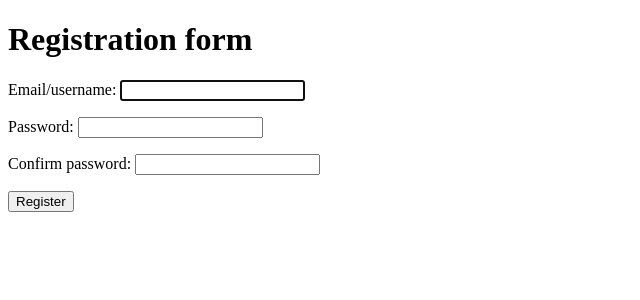
After one commit to MaratulyTemirbolat/ITStep_Django_Class_Project, a Django app: page /register/ in a window 1280 px wide. The commit adds this page. Shown: the top 300 px of the page, without its empty margins (0-640 px from the left). Run offline with Django 3.2, Linux system fonts and the light colour scheme; parts of the project's set-up code (start-up, migrations or seed data) failed here and were passed over.

Commit message:
Added authorization, registration, logout views, corresponded forms  and trial templates for them

```diff
--- /dev/null
+++ b/apps/my_new_app/forms.py
@@ -0,0 +1,37 @@
+from django import forms
+from django.contrib.auth.forms import (
+    UserCreationForm,
+    AuthenticationForm,
+)
+
+from auths.models import CustomUser
+
+
+class CustomUserRegisterForm(UserCreationForm):  # noqa
+    email = forms.EmailField(label='Email/username',
+                             widget=forms.TextInput(
+                                 attrs={'class': 'form-control'}
+                             ))
+    password1 = forms.CharField(label='Password',
+                                widget=forms.PasswordInput(
+                                    attrs={'class': 'form-control'}
+                                ))
+    password2 = forms.CharField(label='Confirm password',
+                                widget=forms.PasswordInput(
+                                    attrs={'class': 'form-control'}
+                                ))
+
+    class Meta:  # noqa
+        model = CustomUser
+        fields = ('email', 'password1', 'password2')
+
+
+class CustomerUserLoginForm(AuthenticationForm):  # noqa
+    username = forms.EmailField(label='Email/username',
+                                widget=forms.TextInput(
+                                    attrs={'class': 'form-control'}
+                                ))
+    password = forms.CharField(label='Password',
+                               widget=forms.PasswordInput(
+                                    attrs={'class': 'form-control'}
+                                ))
--- /dev/null
+++ b/apps/my_new_app/templates/my_new_app/register_form.html
@@ -0,0 +1,15 @@
+<!DOCTYPE html>
+<html lang="ru">
+    <head>
+        <title> User registration </title>
+    </head>
+
+    <body>
+        <h1> Registration form </h1>
+        <form method = 'post'>
+            {% csrf_token %}
+            {{ form.as_p }}
+            <button type="submit"> Register </button>
+        </form>
+    </body>
+</html>
--- /dev/null
+++ b/apps/my_new_app/templates/my_new_app/successful_action.html
@@ -0,0 +1,2 @@
+<h1> {{ message }} </h1>
+<a href="{% url 'user_list' %}">Type here to get to the home page</a>
--- a/apps/my_new_app/templates/my_new_app/index.html
+++ b/apps/my_new_app/templates/my_new_app/user_list.html
@@ -22,7 +22,7 @@
                     <div class="info">
                         <span id="user_name">{{user.pk}}</span><br> Email: {{user.email}} <br> Role: <span id="role">{% if user.is_superuser %}Admin{% else %}User{% endif %}</span>
                     </div>
-                    <a class="edit"   href="{% url 'page_show' user.pk %}" role="button" style="text-align:center;">Profile</a>
+                    <a class="edit"   href="{% url 'user_info' user.pk %}" role="button" style="text-align:center;">Profile</a>
                     <a class="delete" href="#" role="button" style="text-align:center;">Delete</a>
                     {% comment %} <button class="edit" onclick="location.href = 'show'">Show</button>
                     <button class="delete">Delete</button> {% endcomment %}
--- a/apps/my_new_app/urls.py
+++ b/apps/my_new_app/urls.py
@@ -6,12 +6,17 @@ from django.urls import (
 from my_new_app.views import (
     index,
     show,
+    user_register,
+    user_login,
+    user_logout,
 )
 
 
 urlpatterns = [
-    path('', index, name="page_index"),
+    path('', index, name="user_list"),
     # re_path(r'^show/(?P<username>\w+)/$', show, name="page_show"),
-    path('show/<int:user_id>/', show, name="page_show")
-
+    path('show/<int:user_id>/', show, name="user_info"),
+    path('register/', user_register, name='register'),
+    path('login/', user_login, name='login'),
+    path('logout/', user_logout, name='logout'),
 ]
--- a/apps/my_new_app/views.py
+++ b/apps/my_new_app/views.py
@@ -3,23 +3,66 @@ from django.http import HttpResponse
 # from django.contrib.auth.models import User
 from django.db.models import QuerySet
 from django.core.handlers.wsgi import WSGIRequest
+from django.contrib.auth import (
+    login,
+    logout,
+)
 
 from auths.models import CustomUser
+from my_new_app.forms import (
+    CustomUserRegisterForm,
+    CustomerUserLoginForm,
+)
 
 
-def index(request: WSGIRequest) -> HttpResponse:
+def index(request: WSGIRequest) -> HttpResponse:  # noqa
     users: QuerySet = CustomUser.objects.all()
     context: dict = {
         'users': users
     }
 
-    return render(request, 'my_new_app/index.html', context)
+    return render(request, 'my_new_app/user_list.html', context)
 
 
-def show(request: WSGIRequest, user_id: int) -> HttpResponse:
+def show(request: WSGIRequest, user_id: int) -> HttpResponse:  # noqa
     user: CustomUser = CustomUser.objects.get(pk=user_id)
     context: dict = {
         "ctx_title": 'Профиль пользователя',
         "ctx_user": user,
     }
-    return render(request, "my_new_app/index_2.html", context=context)
+    return render(request, "my_new_app/user_info.html", context=context)
+
+
+def user_register(request: WSGIRequest) -> HttpResponse:  # noqa
+    if request.method == 'POST':
+        form: CustomUserRegisterForm = CustomUserRegisterForm(request.POST)
+        if form.is_valid():
+            custom_user: CustomUser = form.save()
+            login(request, custom_user)
+            return render(request,
+                          "my_new_app/successful_action.html",
+                          {"message": "You are successfully registerred"})
+    else:
+        form: CustomUserRegisterForm = CustomUserRegisterForm()
+    return render(request, "my_new_app/register_form.html", {"form": form})
+
+
+def user_login(request: WSGIRequest) -> HttpResponse:  # noqa
+    if request.method == 'POST':
+        form: CustomerUserLoginForm = CustomerUserLoginForm(data=request.POST)
+        if form.is_valid():
+            cur_user: CustomUser = form.get_user()
+            login(request, cur_user)
+            return render(request,
+                          "my_new_app/successful_action.html",
+                          {"message": f"Hello {cur_user.email}"})
+    else:
+        form: CustomerUserLoginForm = CustomerUserLoginForm()
+    return render(request, "my_new_app/login.html", {"form": form})
+
+
+def user_logout(request: WSGIRequest) -> HttpResponse:  # noqa
+    logout(request)
+    return render(request,
+                  "my_new_app/successful_action.html",
+                  {"message": "Good buy!"})
--- a/settings/base.py
+++ b/settings/base.py
@@ -9,8 +9,8 @@ https://docs.djangoproject.com/en/3.2/topics/settings/
 For the full list of settings and their values, see
 https://docs.djangoproject.com/en/3.2/ref/settings/
 """
-import os  #
-import sys  #
+import os
+import sys
 from pathlib import Path
 
 from settings.conf import *  # noqa
```
Also changed, not shown: apps/my_new_app/templates/my_new_app/login.html (added, +15 -0 lines), apps/my_new_app/templates/my_new_app/user_info.html (renamed from apps/my_new_app/templates/my_new_app/index_2.html), db.sqlite3.
